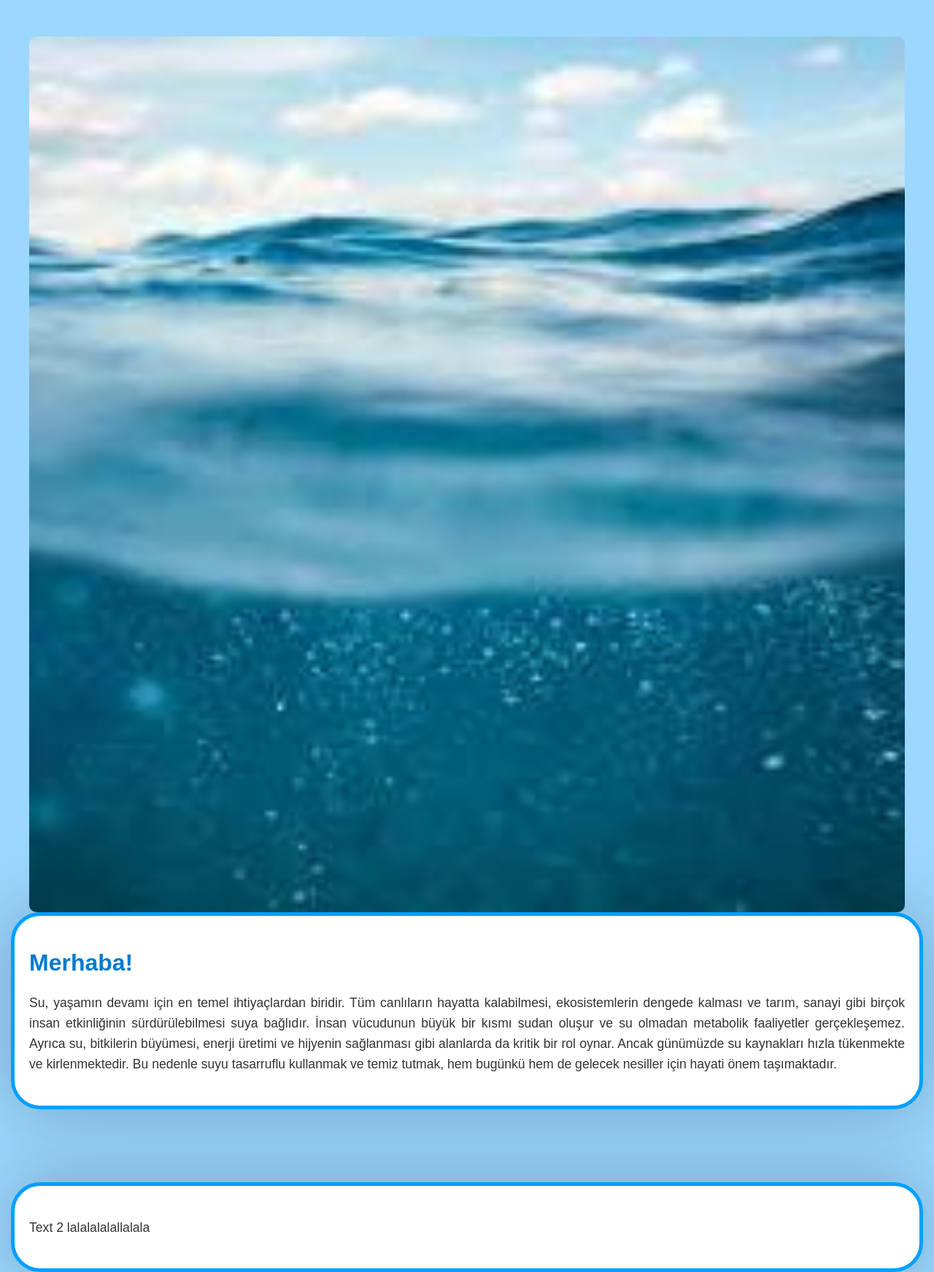
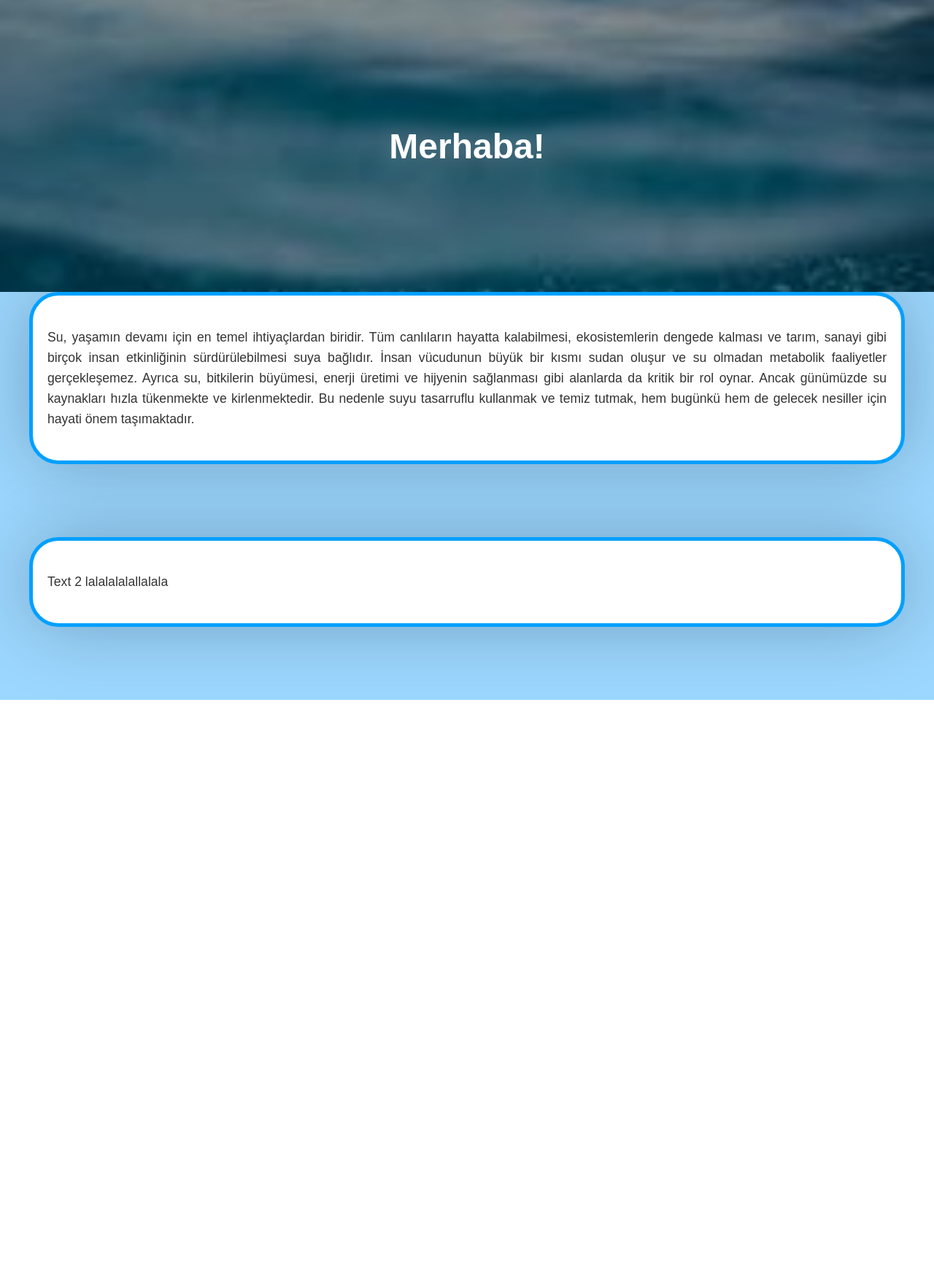
Before and after one commit to suprojegrubu/Su-Grubu, a Flask app: page / in a window 1280 px wide. Shown: the whole page at 73% size. After the commit the page ends 959 px from the top, so only its background shows below. Run offline with Flask 3, Linux system fonts and the light colour scheme.

Commit message:
Update index.html

```diff
--- a/templates/index.html
+++ b/templates/index.html
@@ -8,33 +8,43 @@
     body {
       font-family: sans-serif;
       background-color: #9CD7FF;
-      padding-top: 50px;
       margin: 0;
+      padding-top: 0;
     }
 
-  .content {
-    background-color: white;
-    border: 5px solid #00A0FF;
-    border-radius: 40px;
-    max-width: 1200px;
-    margin: 0 auto;
-    padding: 25px 20px;
-    box-shadow: 0 0 100px rgba(0, 0, 0, 0.25);
-    margin-bottom: 100px;
-  }
+    .hero-background {
+      background-image: url('{{ url_for("static", filename="SuProjesi-Resim1.jpg") }}');
+      background-size: cover;
+      background-position: center;
+      background-repeat: no-repeat;
+      height: 400px;
+      position: relative;
+    }
 
-  .content:last-of-type {
-    margin-bottom: 0;
-  }
+    .hero-background .overlay {
+      position: absolute;
+      top: 0;
+      left: 0;
+      width: 100%;
+      height: 100%;
+      background-color: rgba(0, 0, 0, 0.4);
+      display: flex;
+      align-items: center;
+      justify-content: center;
+      text-align: center;
+      color: white;
+      font-size: 3rem;
+      font-weight: bold;
+    }
 
-  .image-container {
-    max-width: 1200px;
-    margin: 0 auto;
-   }
-
-
-    h1 {
-      color: #007ACC;
+    .content {
+      background-color: white;
+      border: 5px solid #00A0FF;
+      border-radius: 40px;
+      max-width: 1200px;
+      margin: 0 auto 100px auto;
+      padding: 25px 20px;
+      box-shadow: 0 0 100px rgba(0, 0, 0, 0.25);
     }
 
     .paragraph {
@@ -44,21 +54,25 @@
       text-align: justify;
     }
 
-    img {
-      width: 100%;
-      height: auto;
-      display: block;
-      margin: 0 auto;
-      border-radius: 10px;
+    h1 {
+      color: #007ACC;
+      margin-bottom: 20px;
+    }
+
+    * {
+      box-sizing: border-box;
     }
   </style>
 </head>
 <body>
-  <div class="image-container">
-    <img src="{{ url_for('static', filename='SuProjesi-Resim1.jpg') }}" alt="Su görseli" class="img">
+
+  <div class="hero-background">
+    <div class="overlay">
+      Merhaba!
+    </div>
   </div>
+
   <div class="content">
-    <h1>Merhaba!</h1>
     <p class="paragraph">
       Su, yaşamın devamı için en temel ihtiyaçlardan biridir. Tüm canlıların hayatta kalabilmesi, ekosistemlerin dengede kalması ve tarım, sanayi gibi birçok insan etkinliğinin sürdürülebilmesi suya bağlıdır.
       İnsan vücudunun büyük bir kısmı sudan oluşur ve su olmadan metabolik faaliyetler gerçekleşemez.
@@ -67,8 +81,10 @@
       hem bugünkü hem de gelecek nesiller için hayati önem taşımaktadır.
     </p>
   </div>
+
   <div class="content">
     <p class="paragraph">Text 2 lalalalalallalala</p>
   </div>
+
 </body>
 </html>
```
